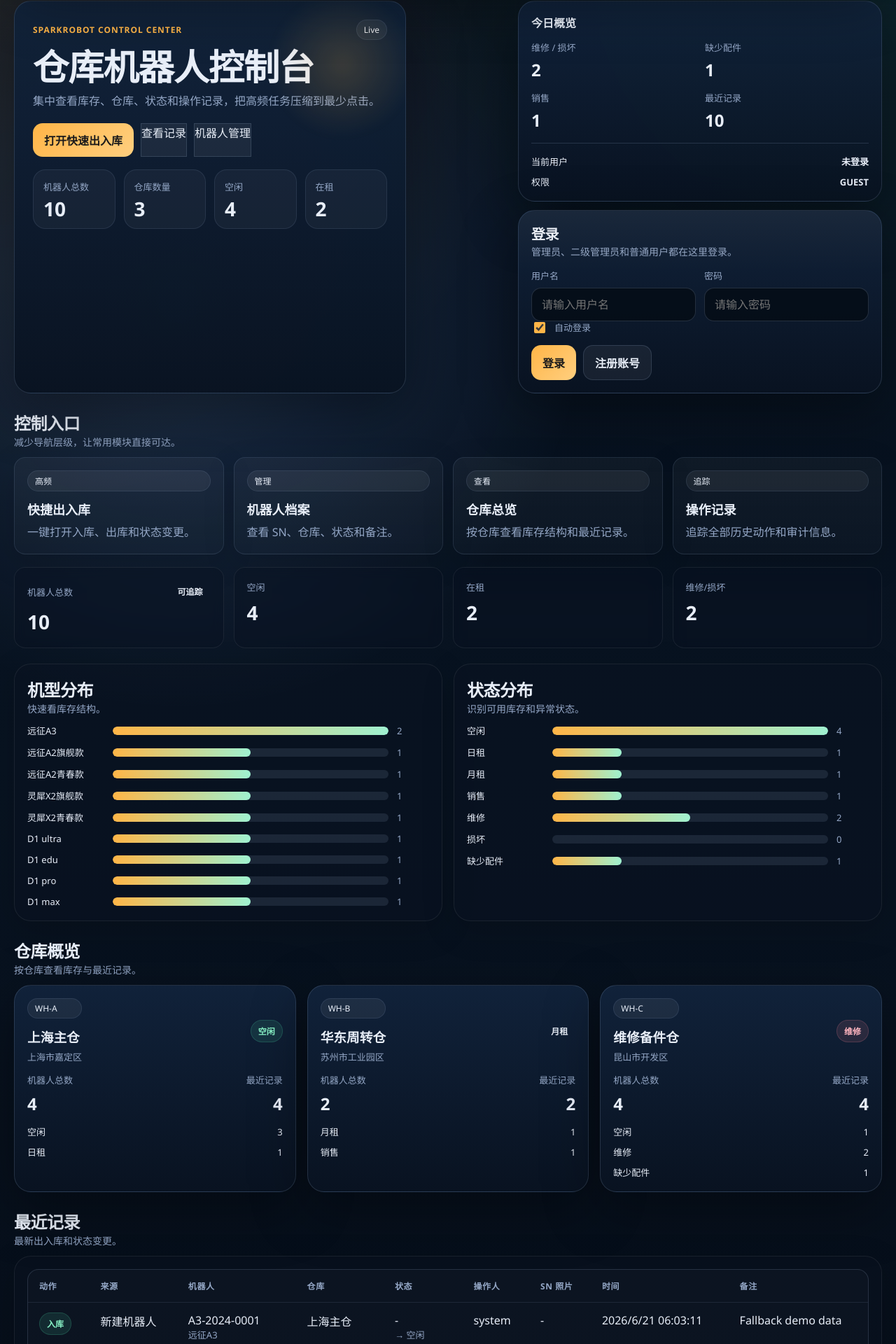
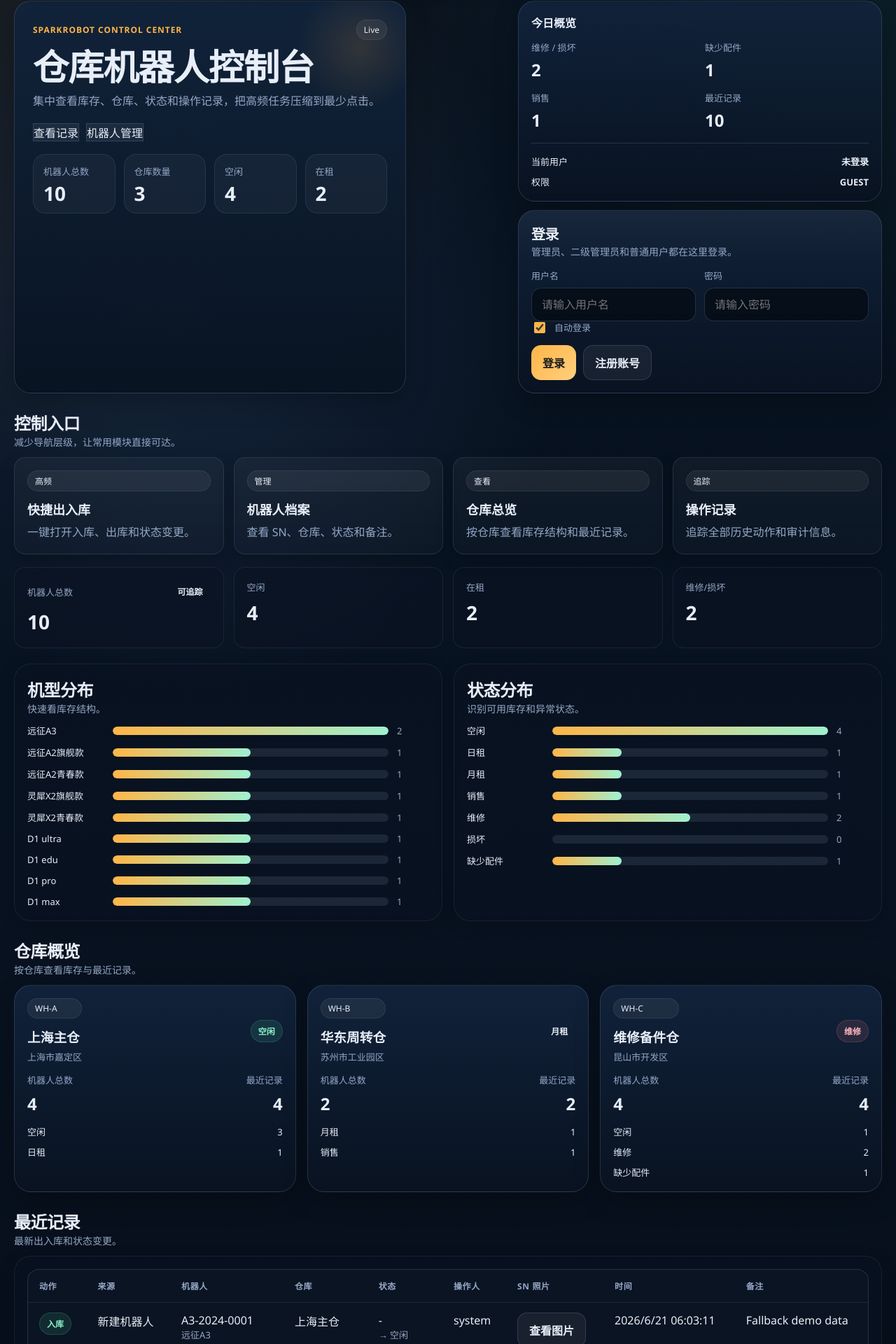
Before and after one commit to yzwcc/sparkrobot_ck, a Next.js app: page / in a window 1280 px wide. Shown: the part 121-2041 px from the top of the page at 70% size. Built offline with nearby package versions, Linux system fonts and the light colour scheme; no server answers; the database is empty.

Commit message:
Improve perceived performance across dashboard and records

```diff
--- a/app/globals.css
+++ b/app/globals.css
@@ -12,7 +12,8 @@
   --good: #4ad3a4;
   --warn: #f2c36c;
   --danger: #ef7c8d;
-  --shadow: 0 24px 80px rgba(0, 0, 0, 0.35);
+  --shadow: 0 12px 36px rgba(0, 0, 0, 0.24);
+  --shadow-soft: 0 8px 22px rgba(0, 0, 0, 0.18);
   --radius: 24px;
   --radius-sm: 16px;
   --max: 1320px;
@@ -22,38 +23,39 @@
 html, body {
   margin: 0; min-height: 100%;
   background:
-    radial-gradient(circle at top left, rgba(255, 181, 71, 0.10), transparent 28%),
-    radial-gradient(circle at 20% 20%, rgba(120, 170, 255, 0.18), transparent 24%),
-    radial-gradient(circle at top right, rgba(74, 211, 164, 0.10), transparent 24%),
+    radial-gradient(circle at top left, rgba(255, 181, 71, 0.08), transparent 26%),
+    radial-gradient(circle at 20% 20%, rgba(120, 170, 255, 0.12), transparent 22%),
+    radial-gradient(circle at top right, rgba(74, 211, 164, 0.08), transparent 22%),
     linear-gradient(180deg, #06101d 0%, #081321 44%, #050b15 100%);
   color: var(--text);
   font-family: "Avenir Next", "Segoe UI", "PingFang SC", "Noto Sans SC", system-ui, sans-serif;
 }
 
-a { color: inherit; text-decoration: none; }
 body::before {
   content: ""; position: fixed; inset: 0; pointer-events: none;
   background-image:
-    linear-gradient(rgba(255, 255, 255, 0.02) 1px, transparent 1px),
-    linear-gradient(90deg, rgba(255, 255, 255, 0.02) 1px, transparent 1px);
-  background-size: 32px 32px;
-  mask-image: linear-gradient(180deg, rgba(0, 0, 0, 0.42), transparent 85%);
+    linear-gradient(rgba(255, 255, 255, 0.015) 1px, transparent 1px),
+    linear-gradient(90deg, rgba(255, 255, 255, 0.015) 1px, transparent 1px);
+  background-size: 36px 36px;
+  mask-image: linear-gradient(180deg, rgba(0, 0, 0, 0.34), transparent 82%);
 }
+
+a { color: inherit; text-decoration: none; }
 .shell { max-width: var(--max); margin: 0 auto; padding: 24px 20px 56px; }
 .topbar {
-  position: sticky; top: 0; z-index: 40; backdrop-filter: blur(20px);
-  background: rgba(5, 11, 21, 0.72); border: 1px solid var(--line); border-radius: 999px;
-  padding: 14px 18px; margin-bottom: 22px; display: flex; align-items: center; justify-content: space-between; gap: 16px; box-shadow: var(--shadow);
+  position: sticky; top: 0; z-index: 40;
+  background: rgba(5, 11, 21, 0.88); border: 1px solid var(--line); border-radius: 999px;
+  padding: 14px 18px; margin-bottom: 22px; display: flex; align-items: center; justify-content: space-between; gap: 16px; box-shadow: var(--shadow-soft);
 }
 .brand { display: flex; align-items: center; gap: 12px; font-weight: 700; }
 .brand-image { height: 36px; width: auto; display: block; }
 .nav { display: flex; flex-wrap: wrap; gap: 10px; }
-.nav a { padding: 10px 14px; border-radius: 999px; color: var(--muted); border: 1px solid transparent; transition: 180ms ease; }
-.nav a:hover, .nav a[data-active="true"] { color: var(--text); background: rgba(255, 181, 71, 0.12); border-color: rgba(255, 181, 71, 0.22); transform: translateY(-1px); }
+.nav a { padding: 10px 14px; border-radius: 999px; color: var(--muted); border: 1px solid transparent; transition: color 160ms ease, background 160ms ease, border-color 160ms ease, transform 160ms ease; }
+.nav a:hover, .nav a[data-active="true"] { color: var(--text); background: rgba(255, 181, 71, 0.10); border-color: rgba(255, 181, 71, 0.18); transform: translateY(-1px); }
 .hero { display: grid; grid-template-columns: 1.35fr 1fr; gap: 18px; align-items: stretch; margin-bottom: 18px; position: relative; }
 .hero-hero-card { max-width: 560px; }
 .hero-main { padding: 26px; position: relative; overflow: hidden; min-height: 340px; }
-.hero-main::after { content: ""; position: absolute; right: -20px; top: -20px; width: 220px; height: 220px; border-radius: 50%; background: radial-gradient(circle, rgba(255, 181, 71, 0.18), transparent 68%); filter: blur(6px); }
+.hero-main::after { content: ""; position: absolute; right: -24px; top: -24px; width: 180px; height: 180px; border-radius: 50%; background: radial-gradient(circle, rgba(255, 181, 71, 0.14), transparent 70%); }
 .hero h1, .section-title { font-family: Georgia, "Times New Roman", serif; letter-spacing: -0.02em; }
 .hero h1 { margin: 12px 0 10px; font-size: clamp(32px, 4vw, 56px); line-height: 1.02; }
 .hero p { margin: 0; max-width: 64ch; color: var(--muted); line-height: 1.7; }
@@ -65,12 +67,11 @@ body::before {
 .hero-kpi-value { margin-top: 8px; font-size: 28px; font-weight: 800; line-height: 1; }
 .hero-side-stack { display: grid; gap: 16px; position: relative; z-index: 2; }
 .hero-side-tight { gap: 12px; }
-.hero-side-visual { padding: 18px; backdrop-filter: blur(18px); background: rgba(9, 19, 33, 0.50); }
-.hero-stats-card { border-color: rgba(120, 170, 255, 0.12); box-shadow: 0 22px 70px rgba(0, 0, 0, 0.18); }
-.hero-glass-card { background: rgba(7, 16, 29, 0.34); border-color: rgba(255,255,255,0.07); }
+.hero-side-visual { padding: 18px; background: rgba(9, 19, 33, 0.70); }
+.hero-stats-card { border-color: rgba(120, 170, 255, 0.12); box-shadow: var(--shadow-soft); }
+.hero-glass-card { background: rgba(7, 16, 29, 0.62); border-color: rgba(255,255,255,0.07); }
 .panel { background: linear-gradient(180deg, rgba(17, 35, 59, 0.96), rgba(9, 19, 33, 0.96)); border: 1px solid var(--line); border-radius: var(--radius); box-shadow: var(--shadow); }
-.soft-panel { background: rgba(10, 18, 34, 0.40); border-color: rgba(255,255,255,0.07); box-shadow: 0 14px 48px rgba(0,0,0,0.16); }
-.form-card, .warehouse-card, .stat-card { backdrop-filter: blur(8px); }
+.soft-panel { background: rgba(10, 18, 34, 0.58); border-color: rgba(255,255,255,0.07); box-shadow: var(--shadow-soft); }
 .eyebrow { display: inline-flex; gap: 8px; align-items: center; color: var(--accent); letter-spacing: 0.08em; text-transform: uppercase; font-size: 12px; font-weight: 700; }
 .mini-title { font-weight: 800; margin-bottom: 14px; }
 .mini-grid { display: grid; grid-template-columns: repeat(2, minmax(0, 1fr)); gap: 14px; }
@@ -83,9 +84,9 @@ body::before {
 .section-title { margin: 0; font-size: 24px; }
 .section-subtitle { margin: 0; color: var(--muted); font-size: 14px; }
 .stats-grid { display: grid; grid-template-columns: repeat(4, minmax(0, 1fr)); gap: 14px; margin: 18px 0 22px; }
-.stats-grid-soft .stat-card { background: rgba(10,18,34,0.36); border-color: rgba(255,255,255,0.07); }
+.stats-grid-soft .stat-card { background: rgba(10,18,34,0.50); border-color: rgba(255,255,255,0.07); }
 .entry-grid { display: grid; grid-template-columns: repeat(4, minmax(0, 1fr)); gap: 14px; }
-.entry-card { padding: 18px; border-radius: var(--radius-sm); background: linear-gradient(180deg, rgba(255,255,255,0.04), rgba(255,255,255,0.02)); border: 1px solid rgba(159,182,216,0.14); box-shadow: 0 14px 48px rgba(0,0,0,0.12); transition: transform 160ms ease, border-color 160ms ease, background 160ms ease; }
+.entry-card { padding: 18px; border-radius: var(--radius-sm); background: linear-gradient(180deg, rgba(255,255,255,0.04), rgba(255,255,255,0.02)); border: 1px solid rgba(159,182,216,0.14); box-shadow: var(--shadow-soft); transition: transform 160ms ease, border-color 160ms ease, background 160ms ease; }
 .entry-card:hover { transform: translateY(-2px); border-color: rgba(255,181,71,0.24); background: rgba(255,255,255,0.05); }
 .entry-card h3 { margin: 12px 0 8px; font-size: 18px; }
 .entry-card p { margin: 0; color: var(--muted); line-height: 1.6; }
@@ -94,8 +95,8 @@ body::before {
 .quick-action-copy { display: grid; gap: 6px; }
 .quick-action-copy strong { font-size: 18px; }
 .quick-action-copy span { color: var(--muted); }
-.drawer-backdrop { position: fixed; inset: 0; background: rgba(2, 6, 12, 0.72); backdrop-filter: blur(10px); display: flex; justify-content: flex-end; z-index: 80; padding: 20px; }
-.drawer-panel { width: min(720px, 100%); height: 100%; background: linear-gradient(180deg, rgba(17, 35, 59, 0.98), rgba(9, 19, 33, 0.98)); border: 1px solid rgba(159,182,216,0.16); border-radius: 28px; box-shadow: 0 28px 90px rgba(0,0,0,0.48); padding: 20px; display: flex; flex-direction: column; gap: 16px; }
+.drawer-backdrop { position: fixed; inset: 0; background: rgba(2, 6, 12, 0.72); display: flex; justify-content: flex-end; z-index: 80; padding: 20px; }
+.drawer-panel { width: min(720px, 100%); height: 100%; background: linear-gradient(180deg, rgba(17, 35, 59, 0.985), rgba(9, 19, 33, 0.985)); border: 1px solid rgba(159,182,216,0.16); border-radius: 28px; box-shadow: 0 20px 56px rgba(0,0,0,0.34); padding: 20px; display: flex; flex-direction: column; gap: 16px; }
 .drawer-head { display: flex; justify-content: space-between; gap: 16px; align-items: flex-start; }
 .drawer-title { margin: 8px 0 6px; font-size: 26px; }
 .drawer-subtitle { margin: 0; color: var(--muted); line-height: 1.6; }
@@ -103,8 +104,7 @@ body::before {
 .drawer-tab { background: rgba(255,255,255,0.05); color: var(--text); border: 1px solid rgba(159,182,216,0.14); }
 .drawer-tab.active { background: rgba(255,181,71,0.14); border-color: rgba(255,181,71,0.28); color: #fff2da; }
 .drawer-body { overflow: auto; padding-right: 4px; }
-.drawer-body .panel { box-shadow: none; }
-.drawer-body .panel { margin-bottom: 14px; }
+.drawer-body .panel { box-shadow: none; margin-bottom: 14px; }
 .drawer-body .panel:last-child { margin-bottom: 0; }
 .drawer-body .field input, .drawer-body .field select { background: rgba(6, 12, 22, 0.92); }
 .stat-card { padding: 18px; border-radius: var(--radius-sm); background: linear-gradient(180deg, rgba(255,255,255,0.04), rgba(255,255,255,0.02)); border: 1px solid var(--line); }
@@ -130,10 +130,8 @@ table { width: 100%; border-collapse: collapse; min-width: 880px; }
 th, td { text-align: left; padding: 14px 16px; border-bottom: 1px solid rgba(159, 182, 216, 0.12); vertical-align: top; }
 th { font-size: 12px; color: var(--muted); text-transform: uppercase; letter-spacing: 0.05em; }
 tr:hover td { background: rgba(255, 255, 255, 0.02); }
-.record-photo-link { display: inline-flex; }
-.record-photo-thumb { width: 56px; height: 56px; object-fit: cover; border-radius: 12px; border: 1px solid rgba(159, 182, 216, 0.18); background: rgba(255,255,255,0.04); }
-.photo-preview-backdrop { position: fixed; inset: 0; background: rgba(2, 6, 12, 0.78); backdrop-filter: blur(10px); display: flex; align-items: center; justify-content: center; z-index: 100; padding: 24px; }
-.photo-preview-panel { display: grid; gap: 14px; padding: 18px; border-radius: 24px; background: linear-gradient(180deg, rgba(17, 35, 59, 0.98), rgba(9, 19, 33, 0.98)); border: 1px solid rgba(159,182,216,0.16); box-shadow: 0 28px 90px rgba(0,0,0,0.5); max-width: min(92vw, 960px); }
+.photo-preview-backdrop { position: fixed; inset: 0; background: rgba(2, 6, 12, 0.82); display: flex; align-items: center; justify-content: center; z-index: 100; padding: 24px; }
+.photo-preview-panel { display: grid; gap: 14px; padding: 18px; border-radius: 24px; background: linear-gradient(180deg, rgba(17, 35, 59, 0.98), rgba(9, 19, 33, 0.98)); border: 1px solid rgba(159,182,216,0.16); box-shadow: 0 20px 56px rgba(0,0,0,0.38); max-width: min(92vw, 960px); }
 .photo-preview-image { max-width: 100%; max-height: 74vh; border-radius: 18px; object-fit: contain; background: rgba(255,255,255,0.04); }
 .upload-preview { margin-top: 10px; width: 100%; max-width: 240px; aspect-ratio: 4 / 3; object-fit: cover; border-radius: 16px; border: 1px solid rgba(159,182,216,0.18); background: rgba(255,255,255,0.04); }
 .form-grid { display: grid; grid-template-columns: repeat(2, minmax(0, 1fr)); gap: 12px; }
@@ -144,7 +142,7 @@ tr:hover td { background: rgba(255, 255, 255, 0.02); }
 .checkbox-row { display: inline-flex; align-items: center; gap: 10px; color: var(--muted); cursor: pointer; user-select: none; }
 .checkbox-row input { width: 16px; height: 16px; accent-color: var(--accent); }
 .form-card { position: relative; overflow: hidden; }
-.form-card::before { content: ""; position: absolute; inset: 0; background: linear-gradient(180deg, rgba(255, 181, 71, 0.04), transparent 34%); pointer-events: none; }
+.form-card::before { content: ""; position: absolute; inset: 0; background: linear-gradient(180deg, rgba(255, 181, 71, 0.03), transparent 30%); pointer-events: none; }
 .field textarea { min-height: 92px; resize: vertical; }
 .field input:focus, .field select:focus, .field textarea:focus { border-color: rgba(255, 181, 71, 0.5); box-shadow: 0 0 0 3px rgba(255, 181, 71, 0.14); }
 .actions { display: flex; gap: 10px; flex-wrap: wrap; }
@@ -154,7 +152,7 @@ button { border: 0; cursor: pointer; border-radius: 14px; padding: 12px 16px; fo
 .spacer { height: 14px; }
 .small { font-size: 13px; }
 .tag { font-size: 12px; padding: 5px 10px; border-radius: 999px; background: rgba(255,255,255,0.06); border: 1px solid rgba(159,182,216,0.12); }
-.button-primary, .button-secondary { transition: transform 160ms ease, filter 160ms ease, border-color 160ms ease; }
+.button-primary, .button-secondary { transition: transform 160ms ease, filter 160ms ease, border-color 160ms ease, background 160ms ease; }
 .button-primary:hover, .button-secondary:hover { transform: translateY(-1px); }
 .button-primary:hover { filter: brightness(1.05); }
 .danger-button { border-color: rgba(239, 124, 141, 0.28); color: #ffd3db; }
@@ -162,6 +160,7 @@ button { border: 0; cursor: pointer; border-radius: 14px; padding: 12px 16px; fo
 .warehouse-link-card { display: block; transition: transform 160ms ease, border-color 160ms ease, background 160ms ease; }
 .warehouse-link-card:hover { transform: translateY(-2px); border-color: rgba(255, 181, 71, 0.26); background: linear-gradient(180deg, rgba(22, 41, 66, 0.98), rgba(9, 19, 33, 0.98)); }
 .empty { padding: 22px; text-align: center; color: var(--muted); }
+.notice-error { margin: 12px; padding: 12px 14px; border-radius: 14px; color: #ffd3db; background: rgba(239, 124, 141, 0.08); border: 1px solid rgba(239, 124, 141, 0.18); }
 @media (max-width: 1080px) {
   .hero, .grid-2, .grid-3, .grid-warehouse, .stats-grid, .entry-grid, .hero-kpis { grid-template-columns: 1fr 1fr; }
   .hero-dashboard { grid-template-columns: 1fr; }
--- a/app/page.tsx
+++ b/app/page.tsx
@@ -6,6 +6,7 @@ import { RecordTable } from "@/components/RecordTable";
 import { WarehouseSummaryCard } from "@/components/WarehouseSummaryCard";
 import { getSessionUser } from "@/lib/auth";
 import { getDashboardSummary, getRobots, getWarehouses } from "@/lib/store";
+import type { Robot, Warehouse } from "@/lib/types";
 
 export const dynamic = "force-dynamic";
 
@@ -17,16 +18,21 @@ const quickLinks = [
 ] as const;
 
 export default async function HomePage() {
-  const [summary, currentUser, robots, warehouses] = await Promise.all([
+  const [summary, currentUser] = await Promise.all([
     getDashboardSummary(),
-    getSessionUser(),
-    getRobots(),
-    getWarehouses()
+    getSessionUser()
   ]);
 
   const role = currentUser?.role.name ?? "GUEST";
   const canManageStock = role === "ADMIN" || role === "MANAGER";
   const canManageUsers = role === "ADMIN";
+
+  let robots: Robot[] = [];
+  let warehouses: Warehouse[] = [];
+
+  if (canManageStock) {
+    [robots, warehouses] = await Promise.all([getRobots(), getWarehouses()]);
+  }
 
   return (
     <main>
@@ -39,7 +45,7 @@ export default async function HomePage() {
           <h1>仓库机器人控制台</h1>
           <p>集中查看库存、仓库、状态和操作记录，把高频任务压缩到最少点击。</p>
           <div className="hero-actions-row">
-            <QuickActionDrawer robots={robots} warehouses={warehouses} />
+            {canManageStock ? <QuickActionDrawer robots={robots} warehouses={warehouses} /> : null}
             <a className="button-secondary" href="/records">查看记录</a>
             <a className="button-secondary" href="/robots">机器人管理</a>
           </div>
--- a/components/RecordTable.tsx
+++ b/components/RecordTable.tsx
@@ -21,13 +21,39 @@ function originLabel(origin?: string | null) {
 
 export function RecordTable({ records }: { records: StockRecord[] }) {
   const [preview, setPreview] = useState<string | null>(null);
+  const [loadingId, setLoadingId] = useState<string | null>(null);
+  const [errorMessage, setErrorMessage] = useState<string | null>(null);
 
   if (!records.length) {
     return <div className="empty">没有符合条件的记录。</div>;
   }
 
+  const openPreview = async (record: StockRecord) => {
+    setErrorMessage(null);
+
+    if (record.snPhotoUrl) {
+      setPreview(record.snPhotoUrl);
+      return;
+    }
+
+    setLoadingId(record.id);
+    try {
+      const response = await fetch(`/api/stock-records/${record.id}/photo`, { cache: "no-store" });
+      const json = (await response.json().catch(() => null)) as { data?: { photo?: string }; error?: string } | null;
+      if (!response.ok || !json?.data?.photo) {
+        throw new Error(json?.error || "加载图片失败");
+      }
+      setPreview(json.data.photo);
+    } catch (error) {
+      setErrorMessage(error instanceof Error ? error.message : "加载图片失败");
+    } finally {
+      setLoadingId(null);
+    }
+  };
+
   return (
     <div className="table-wrap">
+      {errorMessage ? <div className="notice-error">{errorMessage}</div> : null}
       <table>
         <thead>
           <tr>
@@ -58,13 +84,14 @@ export function RecordTable({ records }: { records: StockRecord[] }) {
               </td>
               <td>{record.operatorName}</td>
               <td>
-                {record.snPhotoUrl ? (
-                  <button type="button" className="record-photo-link" onClick={() => setPreview(record.snPhotoUrl ?? null)}>
-                    <img src={record.snPhotoUrl} alt="SN 照片" className="record-photo-thumb" />
-                  </button>
-                ) : (
-                  "-"
-                )}
+                <button
+                  type="button"
+                  className="button-secondary"
+                  disabled={loadingId === record.id}
+                  onClick={() => openPreview(record)}
+                >
+                  {loadingId === record.id ? "加载中..." : "查看图片"}
+                </button>
               </td>
               <td>{new Date(record.occurredAt).toLocaleString("zh-CN")}</td>
               <td>{record.note || "-"}</td>
--- a/lib/store.ts
+++ b/lib/store.ts
@@ -396,6 +396,43 @@ export async function getRecords(filters: RecordFilter = {}) {
   return filterRecords(data.records, filters);
 }
 
+export async function getRecordPage(
+  filters: RecordFilter = {},
+  options: { page?: number; pageSize?: number; includePhoto?: boolean } = {}
+) {
+  const pageSize = Math.max(1, Math.min(options.pageSize ?? 20, 100));
+  const page = Math.max(1, options.page ?? 1);
+  const records = await getRecords(filters);
+  const total = records.length;
+  const pageCount = Math.max(1, Math.ceil(total / pageSize));
+  const currentPage = Math.min(page, pageCount);
+  const start = (currentPage - 1) * pageSize;
+  const items = records.slice(start, start + pageSize).map((record) => ({
+    ...record,
+    snPhotoUrl: options.includePhoto ? record.snPhotoUrl : null
+  }));
+
+  return {
+    items,
+    total,
+    page: currentPage,
+    pageCount,
+    pageSize
+  };
+}
+
+export async function getRecordPhoto(recordId: string) {
+  const data = await getAppData();
+  const record = data.records.find((item) => item.id === recordId);
+  if (!record) {
+    throw new Error("记录不存在");
+  }
+  if (!record.snPhotoUrl) {
+    throw new Error("该记录没有图片");
+  }
+  return record.snPhotoUrl;
+}
+
 export async function getWarehouseDetail(warehouseId: string) {
   const data = await getAppData();
   const warehouse = data.warehouses.find((item) => item.id === warehouseId);
```
Also changed, not shown: app/api/stock-records/[id]/photo/route.ts (added, +14 -0 lines), app/records/page.tsx (+66 -9 lines).
